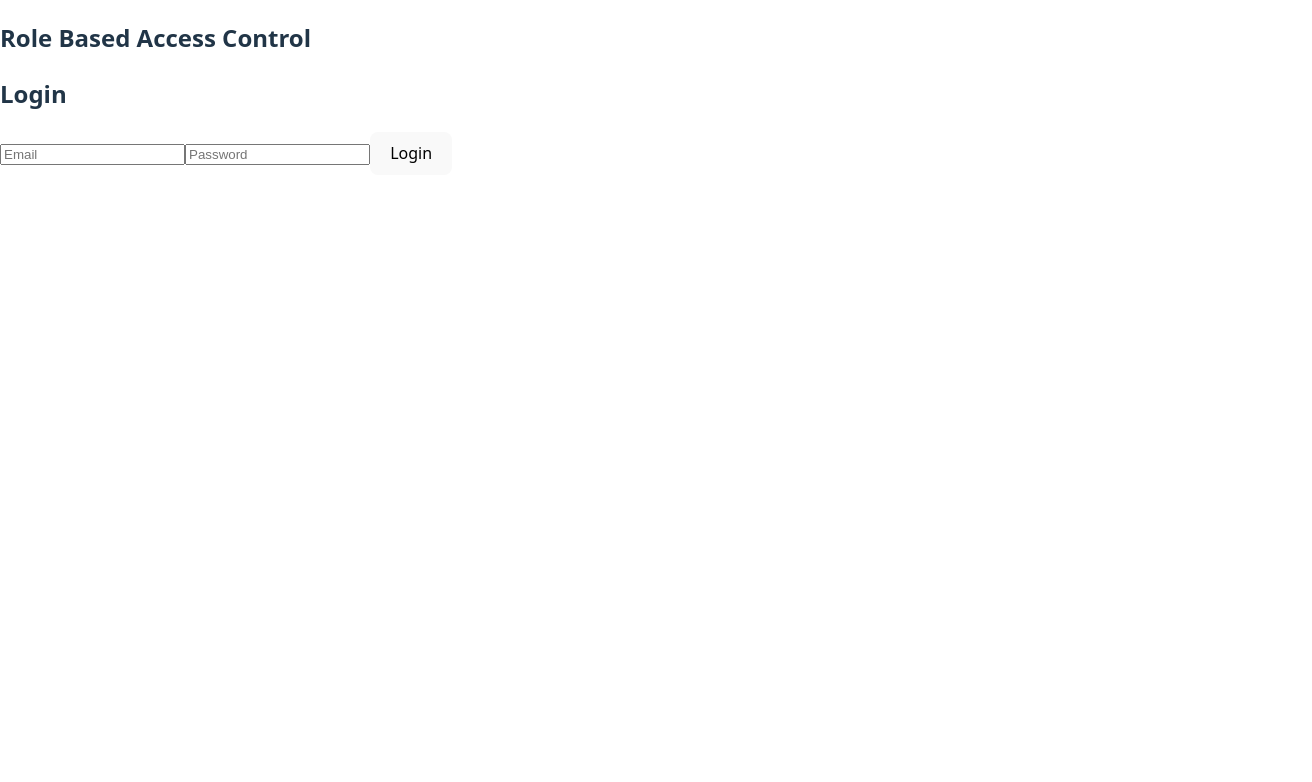
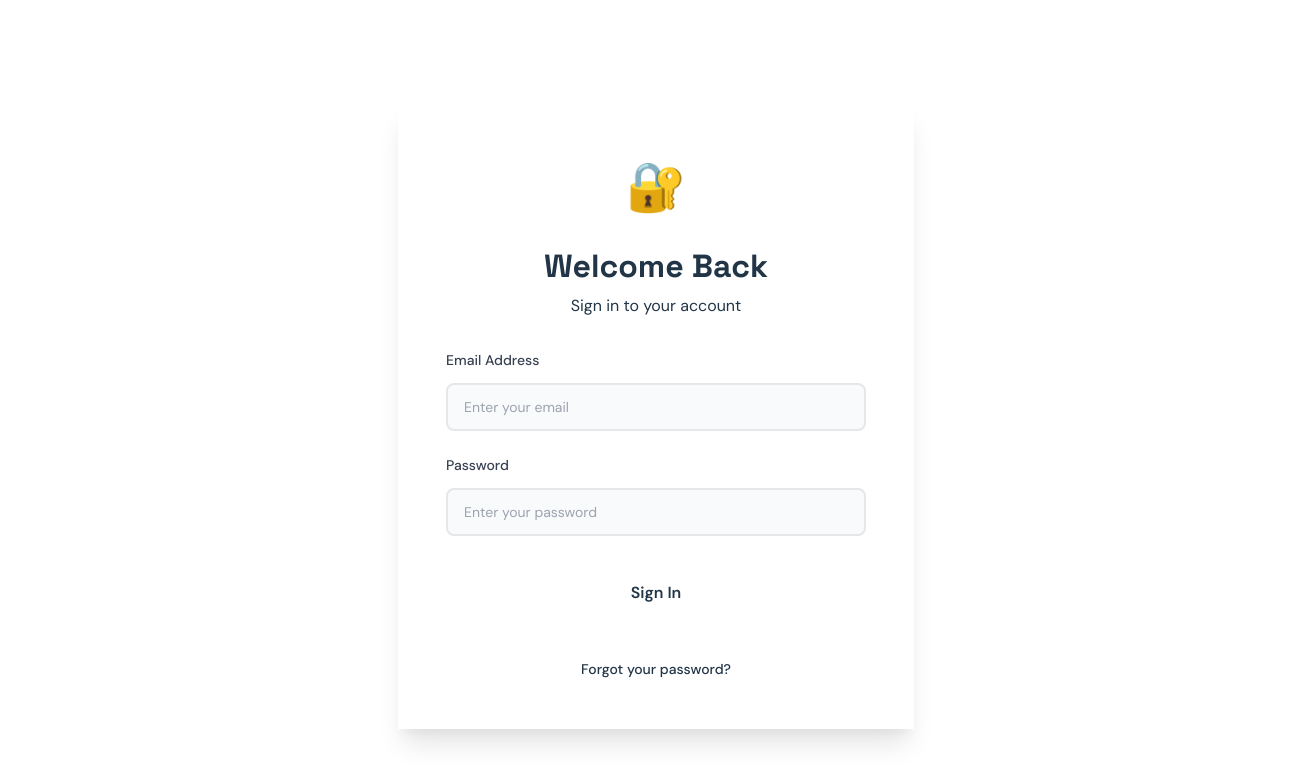
Before and after one commit to irkfaisal/Role-based-auths, a React (Vite) app in the folder client/: page /login in a window 1280 px wide. Shown: the top 782 px of the page, 1312 px wide, since content can reach past the window. Built offline with nearby package versions, Linux system fonts and the light colour scheme.

Commit message:
login page design and layout with functionality

```diff
--- a/client/src/components/LoginForm.jsx
+++ b/client/src/components/LoginForm.jsx
@@ -1,14 +1,33 @@
-import React, { useState } from 'react';
+import { useState } from 'react';
+import '../styles/Login.css'
+
 
 function LoginForm({ onSubmit, loading }) {
-  const [email, setEmail] = useState('');
-  const [password, setPassword] = useState('');
-  const [error, setError] = useState('');
+  const [email, setEmail] = useState("")
+  const [password, setPassword] = useState("")
+  const [error, setError] = useState({})
 
-  const handleSubmit = async (e) => {
-    e.preventDefault();
-    setError('');
+  const handleSubmit = async(e) => {
+    e.preventDefault()
+    const newError = {}
 
+    if (!email) {
+      newError.email = "Email is required"
+    } else if (!/\S+@\S+\.\S+/.test(email)) {
+      newError.email = "Email is invalid"
+    }
+
+    if (!password) {
+      newError.password = "Password is required"
+    } else if (password.length < 6) {
+      newError.password = "Password must be at least 6 characters"
+    }
+
+    setError(newError)
+
+    if (Object.keys(newError).length === 0) {
+      console.log("Login attempt:", { email, password })
+      // Handle login logic here
       try {
         await onSubmit({ email, password });
       } catch (err) {
@@ -18,33 +37,80 @@ function LoginForm({ onSubmit, loading }) {
         setError(errorMessage);
         console.error('Login error:', err);
       }
-  };
+    }
+  }
+
+  if(loading) return <div>Loading...</div>
+
   return (
-    <form className="login-form" onSubmit={handleSubmit}>
-      <h2>Login</h2>
-
-      {error && <div className="error">{error}</div>}
-
+    <form onSubmit={handleSubmit} className="login-form">
+      <div className="form-group">
+        <label htmlFor="email" className="form-label">
+          Email Address
+        </label>
         <input
           type="email"
-        placeholder="Email"
+          id="email"
           value={email}
-        required
           onChange={(e) => setEmail(e.target.value)}
+          className={`form-input ${error.email ? "form-input-error" : ""}`}
+          placeholder="Enter your email"
         />
+        {error.email && <span className="error-message">{error.email}</span>}
+      </div>
 
+      <div className="form-group">
+        <label htmlFor="password" className="form-label">
+          Password
+        </label>
         <input
           type="password"
-        placeholder="Password"
+          id="password"
           value={password}
-        required
           onChange={(e) => setPassword(e.target.value)}
+          className={`form-input ${error.password ? "form-input-error" : ""}`}
+          placeholder="Enter your password"
         />
+        {error.password && <span className="error-message">{error.password}</span>}
+      </div>
 
-      <button type="submit" disabled={loading}>
-        {loading ? 'Logging in...' : 'Login'}
+      <button type="submit" className="login-button">
+        Sign In
       </button>
+
+      <div className="login-footer">
+        <a href="#" className="forgot-password">
+          Forgot your password?
+        </a>
+      </div>
     </form>
+
+    // <form className="login-form" onSubmit={handleSubmit}>
+
+    //   {error && <div className="error">{error}</div>}
+
+    //   <input
+    //     type="email"
+    //     placeholder="Email"
+    //     value={email}
+    //     required
+    //     onChange={(e) => setEmail(e.target.value)}
+    //   />
+
+    //   <input
+    //     type="password"
+    //     placeholder="Password"
+    //     value={password}
+    //     required
+    //     onChange={(e) => setPassword(e.target.value)}
+    //   />
+
+    //   <button type="submit" disabled={loading}>
+    //     {loading ? 'Logging in...' : 'Login'}
+    //   </button>
+    // </form>
+
+
   );
 }
 
--- a/client/src/pages/LoginPage.jsx
+++ b/client/src/pages/LoginPage.jsx
@@ -1,20 +1,23 @@
-import React from 'react'
 import LoginForm from '../components/LoginForm'
 import useLogin from '../hooks/useLogin'
+import '../styles/Login.css'
 
 const LoginPage = () => {
   const { handleLogin, error, loading, userData } = useLogin();
   console.log(userData)
   return (
-    <>
-      <div className="login-container">
-        <div className="login-box">
-          <h2>Role Based Access Control</h2>
-          <LoginForm onSubmit={handleLogin} loading={loading} error={error} />
-          {error && <p className="error-text">{error}</p>}
+    <div className="login-container">
+      <div className="login-card">
+        <div className="login-header">
+          <div className="logo">
+            <div className="logo-icon">🔐</div>
+          </div>
+          <h1 className="login-title">Welcome Back</h1>
+          <p className="login-subtitle">Sign in to your account</p>
         </div>
+        <LoginForm onSubmit={handleLogin} loading={loading} error={error} />
       </div>
-    </>
+    </div>
   )
 }
 
--- /dev/null
+++ b/client/src/styles/Login.css
@@ -0,0 +1,175 @@
+@import url("https://fonts.googleapis.com/css2?family=Space+Grotesk:wght@400;600;700&family=DM+Sans:wght@400;500;600&display=swap");
+
+.login-container {
+    min-height: 100vh;
+    width: 100vw;
+    display: flex;
+    align-items: center;
+    justify-content: center;
+    background: linear-gradient(135deg, var(--background) 0%, var(--secondary) 100%);
+    padding: 1rem;
+    font-family: "DM Sans", sans-serif;
+}
+
+.login-card {
+    background: var(--card);
+    border-radius: calc(var(--radius) * 2);
+    box-shadow: 0 20px 25px -5px rgba(0, 0, 0, 0.1), 0 10px 10px -5px rgba(0, 0, 0, 0.04);
+    padding: 3rem;
+    width: 100%;
+    max-width: 420px;
+    border: 1px solid var(--border);
+}
+
+.login-header {
+    text-align: center;
+    margin-bottom: 2rem;
+}
+
+.logo {
+    margin-bottom: 1.5rem;
+}
+
+.logo-icon {
+    font-size: 3rem;
+    margin-bottom: 0.5rem;
+}
+
+.login-title {
+    font-family: "Space Grotesk", sans-serif;
+    font-weight: 700;
+    font-size: 2rem;
+    color: var(--foreground);
+    margin: 0 0 0.5rem 0;
+    line-height: 1.2;
+}
+
+.login-subtitle {
+    color: var(--muted);
+    font-size: 1rem;
+    margin: 0;
+    font-weight: 400;
+}
+
+.login-form {
+    display: flex;
+    flex-direction: column;
+    gap: 1.5rem;
+}
+
+.form-group {
+    display: flex;
+    flex-direction: column;
+    gap: 0.5rem;
+}
+
+.form-label {
+    font-weight: 500;
+    font-size: 0.875rem;
+    color: var(--foreground);
+    margin-bottom: 0.25rem;
+}
+
+.form-input {
+    padding: 0.875rem 1rem;
+    border: 2px solid var(--border);
+    border-radius: var(--radius);
+    background: var(--input);
+    color: var(--foreground);
+    font-size: 1rem;
+    font-family: "DM Sans", sans-serif;
+    transition: all 0.2s ease-in-out;
+    outline: none;
+}
+
+.form-input:focus {
+    border-color: var(--primary);
+    box-shadow: 0 0 0 3px var(--ring);
+    background: var(--background);
+}
+
+.form-input::placeholder {
+    color: var(--muted);
+}
+
+.form-input-error {
+    border-color: var(--destructive);
+}
+
+.form-input-error:focus {
+    border-color: var(--destructive);
+    box-shadow: 0 0 0 3px rgba(227, 52, 47, 0.1);
+}
+
+.error-message {
+    color: var(--destructive);
+    font-size: 0.875rem;
+    font-weight: 500;
+    margin-top: 0.25rem;
+}
+
+.login-button {
+    background: var(--primary);
+    color: var(--primary-foreground);
+    border: none;
+    border-radius: var(--radius);
+    padding: 0.875rem 1.5rem;
+    font-size: 1rem;
+    font-weight: 600;
+    font-family: "DM Sans", sans-serif;
+    cursor: pointer;
+    transition: all 0.2s ease-in-out;
+    margin-top: 0.5rem;
+}
+
+.login-button:hover {
+    background: var(--accent);
+    transform: translateY(-1px);
+    box-shadow: 0 10px 15px -3px rgba(0, 0, 0, 0.1), 0 4px 6px -2px rgba(0, 0, 0, 0.05);
+}
+
+.login-button:active {
+    transform: translateY(0);
+}
+
+.login-footer {
+    text-align: center;
+    margin-top: 1rem;
+}
+
+.forgot-password {
+    color: var(--muted);
+    text-decoration: none;
+    font-size: 0.875rem;
+    font-weight: 500;
+    transition: color 0.2s ease-in-out;
+}
+
+.forgot-password:hover {
+    color: var(--primary);
+    text-decoration: underline;
+}
+
+/* Responsive Design */
+@media (max-width: 480px) {
+    .login-card {
+        padding: 2rem 1.5rem;
+        margin: 1rem;
+    }
+
+    .login-title {
+        font-size: 1.75rem;
+    }
+
+    .form-input,
+    .login-button {
+        padding: 0.75rem;
+    }
+}
+
+/* Dark mode support */
+@media (prefers-color-scheme: dark) {
+    .login-container {
+        background: linear-gradient(135deg, var(--background) 0%, var(--secondary) 100%);
+    }
+}
```
Lines whose indentation alone changed are shown as unchanged.
